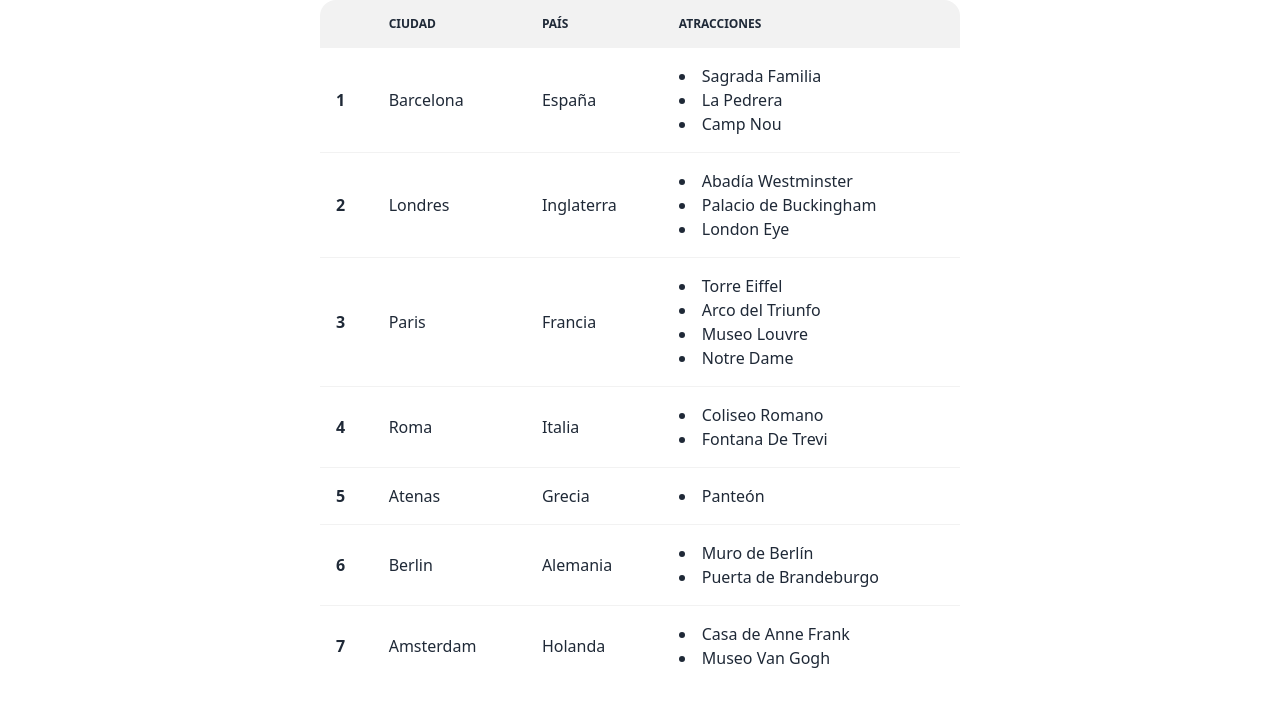
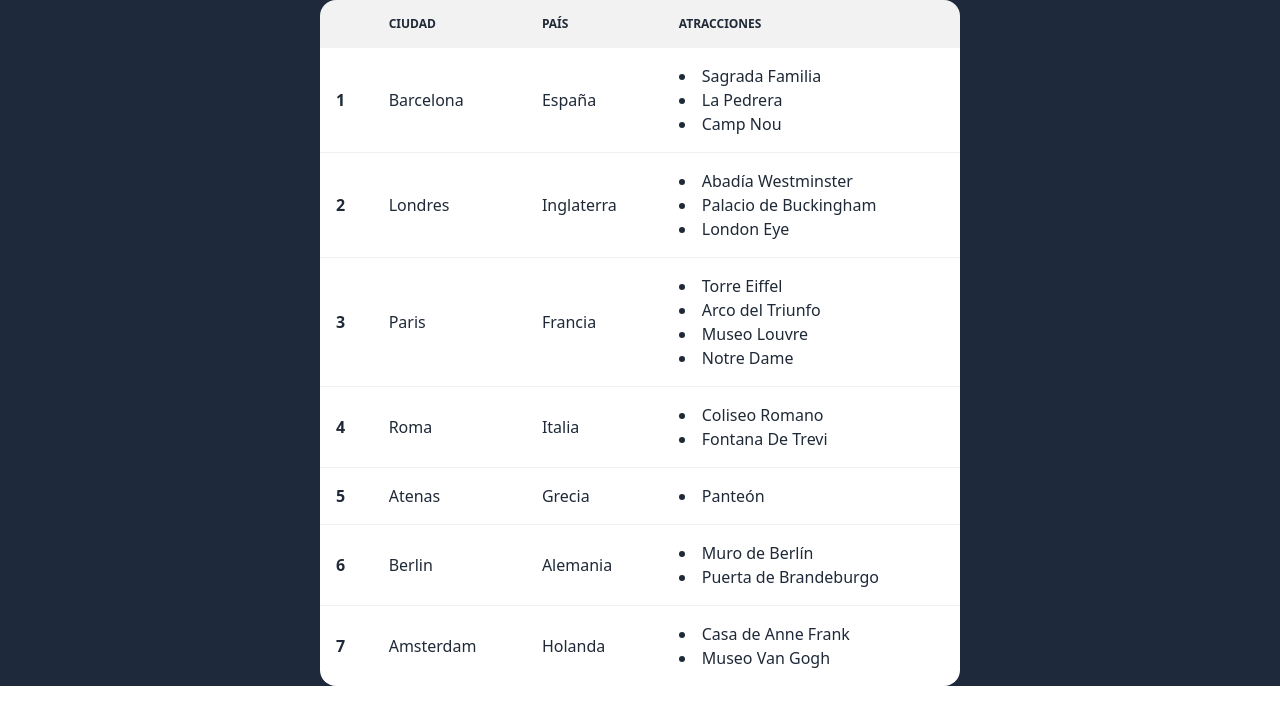
Before and after one commit to ignacioisas9/interaction-gallery, a React (Create React App) app: page /Destinos in a window 1280 px wide. Shown: the top 724 px of the page. Built offline with nearby package versions, Linux system fonts and the light colour scheme.

Commit message:
little update on menu dropdown

```diff
--- a/src/pages/Destinos.js
+++ b/src/pages/Destinos.js
@@ -3,7 +3,8 @@ import { cities } from "../Images";
 
 export default function Destinos() {
   return (
-    <div class="overflow-x-auto w-auto m-auto max-w-screen-sm flex">
+    <div class="bg-slate-800 w-auto">
+      <div class="overflow-x-auto m-auto max-w-screen-sm flex">
         <table class="table w-full">
           <thead>
             <tr>
@@ -29,5 +30,6 @@ export default function Destinos() {
           </tbody>
         </table>
       </div>
+    </div>
   );
 }
--- a/src/pages/Home.js
+++ b/src/pages/Home.js
@@ -36,7 +36,7 @@ export default function Home() {
               </label>
               <ul
                 tabindex="0"
-                class="menu menu-compact dropdown-content mt-3 p-2 shadow bg-base-100 rounded-box w-52 text-left"
+                class="menu menu-compact dropdown-content mt-3 shadow bg-base-100 rounded-xl w-52 text-left"
               >
                 <li>
                   <a href="/Destinos">Destinos</a>
```
Lines whose indentation alone changed are shown as unchanged.
